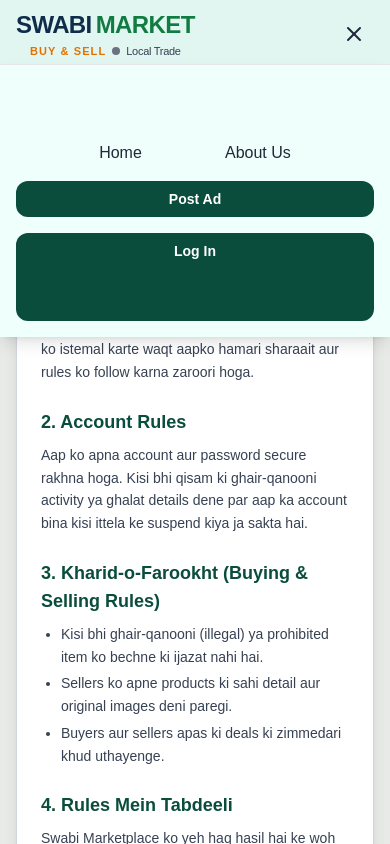
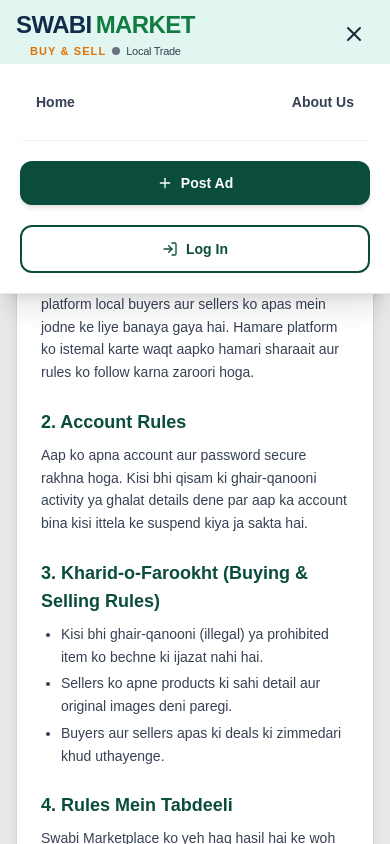
Before and after one commit to Mr-WaqasAhmad/swabi-marketplace, a React (Vite) app: page /terms in a window 390 px wide. Both pictures are taken after a click on the button 354 px from the left and 34 px from the top of the page. Shown: the top 844 px of the page. Built offline with nearby package versions, Linux system fonts and the light colour scheme; no server answers.

Commit message:
Refactor MobileNavLinks for improved layout and styling

```diff
--- a/src/components/MobileNavLinks.jsx
+++ b/src/components/MobileNavLinks.jsx
@@ -1,28 +1,36 @@
 import React from 'react';
 import { Link, NavLink } from 'react-router-dom';
 import { useUser } from '../contexts/UserDetailsContext';
+import { LogIn, User as UserIcon, Plus } from 'lucide-react';
 
 export const MobileNavLinks = ({ isOpened, setIsOpened }) => {
   const { user } = useUser();
   const firstNameLetter =
     user?.full_name?.trim()?.[0] || user?.user_metadata?.full_name?.trim()?.[0];
+  const userName =
+    user?.full_name || user?.user_metadata?.full_name || 'User';
 
   return (
     <div
-      className={`absolute top-16 left-0 w-full bg-[#effffb] border-t border-gray-200 p-4 flex flex-col gap-4 shadow-lg md:hidden transition-all duration-300 ease-in-out origin-top z-50 ${isOpened
+      className={`absolute top-16 left-0 w-full bg-white border-b border-gray-200 shadow-xl md:hidden transition-all duration-300 ease-in-out origin-top z-50 ${
+        isOpened
           ? 'translate-y-0 opacity-100 pointer-events-auto visible'
-        : '-translate-y-10 opacity-0 pointer-events-none invisible'
+          : '-translate-y-4 opacity-0 pointer-events-none invisible'
       }`}
     >
-      {/* ✅ Home (Left) + About Us (Right) */}
-      <div className="flex items-center justify-evenly px-10 pt-15 gap-10">
+      <div className="flex flex-col p-5 gap-5">
+
+        {/* ✅ Home + About Us — Same Line, Balanced */}
+        <div className="flex items-center justify-between">
           <NavLink
             to="/"
             onClick={() => setIsOpened(false)}
             className={({ isActive }) =>
+              `px-4 py-2 rounded-lg font-semibold text-sm transition-all ${
                 isActive
-              ? 'text-[#0a4d3c] font-bold'
-              : 'text-gray-800 font-medium hover:text-[#0a4d3c]'
+                  ? 'bg-[#0a4d3c] text-white shadow-sm'
+                  : 'text-gray-700 hover:bg-[#effffb] hover:text-[#0a4d3c]'
+              }`
             }
           >
             Home
@@ -32,44 +40,61 @@ export const MobileNavLinks = ({ isOpened, setIsOpened }) => {
             to="/aboutus"
             onClick={() => setIsOpened(false)}
             className={({ isActive }) =>
+              `px-4 py-2 rounded-lg font-semibold text-sm transition-all ${
                 isActive
-              ? 'text-[#0a4d3c] font-bold'
-              : 'text-gray-800 font-medium hover:text-[#0a4d3c]'
+                  ? 'bg-[#0a4d3c] text-white shadow-sm'
+                  : 'text-gray-700 hover:bg-[#effffb] hover:text-[#0a4d3c]'
+              }`
             }
           >
             About Us
           </NavLink>
         </div>
 
-      {/* Post Ad Button */}
+        {/* ✅ Divider */}
+        <div className="h-px bg-gray-100" />
+
+        {/* ✅ Post Ad — Full Width Button with Icon */}
         <NavLink
           to="/userpost"
           onClick={() => setIsOpened(false)}
-        className="bg-[#0a4d3c] text-white text-center text-sm font-semibold py-2 rounded-xl hover:bg-[#D4AF37] hover:text-[#0a4d3c] transition-all"
+          className="flex items-center justify-center gap-2 bg-[#0a4d3c] text-white text-sm font-bold py-3 rounded-xl shadow-md hover:bg-[#D4AF37] hover:text-[#0a4d3c] hover:shadow-lg transition-all active:scale-[0.98]"
         >
+          <Plus className="w-4 h-4" />
           Post Ad
         </NavLink>
 
-      {/* Profile ya Login */}
+        {/* ✅ Profile ya Login — Clean Card Style */}
         {user ? (
           <Link
             to="/userprofile"
             onClick={() => setIsOpened(false)}
-          className="flex items-center justify-center gap-3 pt-3 border-t border-gray-200"
+            className="flex items-center gap-3 p-3 bg-[#effffb] border border-[#0a4d3c]/10 rounded-xl hover:bg-[#e0fff5] transition-all"
           >
-          <div className="w-15 h-15 rounded-full flex justify-center items-center text-xl bg-[#3b053d] font-semibold text-white pb-15">
+            <div className="w-11 h-11 rounded-full flex justify-center items-center text-lg bg-[#3b053d] font-bold text-white shadow-sm shrink-0">
               {firstNameLetter || 'U'}
+            </div>
+            <div className="flex flex-col overflow-hidden">
+              <span className="text-sm font-bold text-gray-800 truncate">
+                {userName}
+              </span>
+              <span className="text-xs text-[#0a4d3c] font-medium">
+                View Profile →
+              </span>
             </div>
           </Link>
         ) : (
           <Link
             to="/login"
             onClick={() => setIsOpened(false)}
-          className="bg-[#0a4d3c] text-white text-center text-sm font-semibold py-2 rounded-xl hover:bg-[#D4AF37] hover:text-[#0a4d3c] transition-all pb-15"
+            className="flex items-center justify-center gap-2 bg-white border-2 border-[#0a4d3c] text-[#0a4d3c] text-sm font-bold py-3 rounded-xl hover:bg-[#0a4d3c] hover:text-white transition-all active:scale-[0.98]"
           >
+            <LogIn className="w-4 h-4" />
             Log In
           </Link>
         )}
+
+      </div>
     </div>
   );
 };
```
Lines whose indentation alone changed are shown as unchanged.
